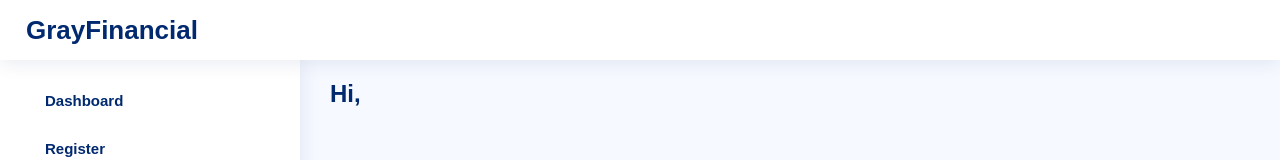
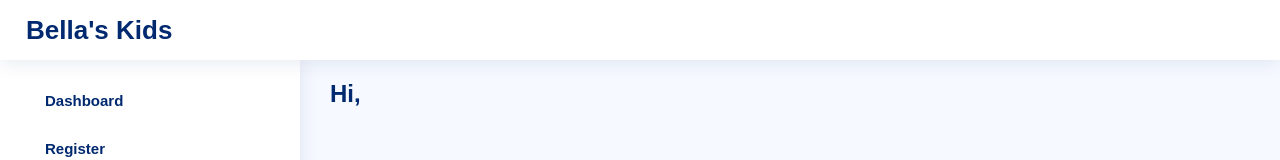
Before and after one commit to MfenaKaase/daycare-app, a React (Vite) app in the folder frontend/: page / in a window 1280 px wide. Shown: the top 160 px of the page. Built offline with nearby package versions, Linux system fonts and the light colour scheme; no server answers; sample sign-in values are in the browser's storage; a web font is replaced by a local one.

Commit message:
change GrayFinancial to Bella's Kids

```diff
--- a/frontend/src/components/DefaultLayout.jsx
+++ b/frontend/src/components/DefaultLayout.jsx
@@ -62,7 +62,7 @@ function DefaultLayout() {
                 <div class="d-flex align-items-center justify-content-between">
                     <a href="index.html" class="logo d-flex align-items-center">
                         <img src={user.photo} alt={user.first_name} />
-                        <span class="d-none d-lg-block">GrayFinancial</span>
+                        <span class="d-none d-lg-block">Bella's Kids</span>
                     </a>
                     <i
                         class="bi bi-list toggle-sidebar-btn"
```
